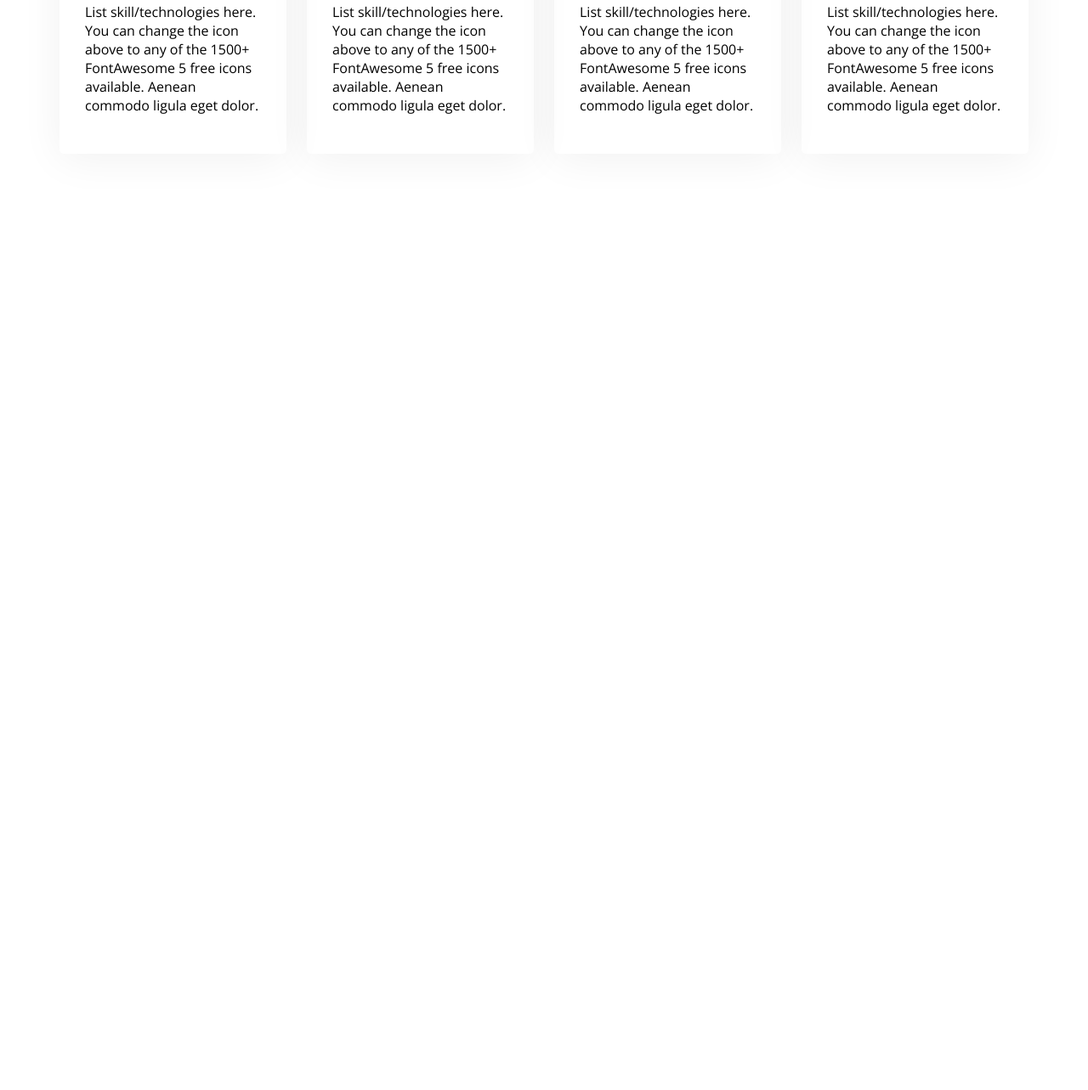
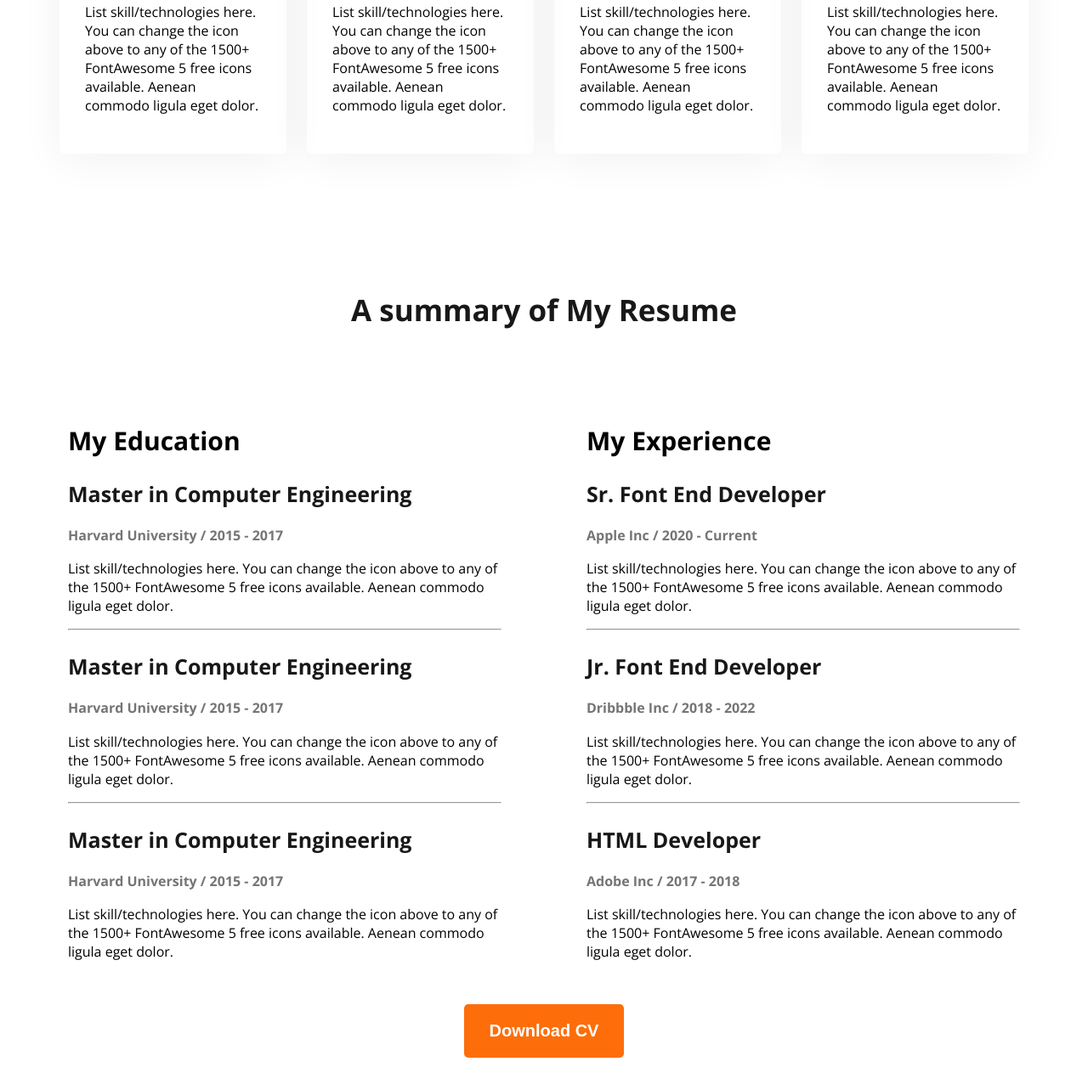
Before and after one commit to HasmirHassan/web-dev-portfolio, a plain HTML site: page index.html in a window 1280 px wide. Shown: the part 1897-3180 px from the top of the page at 85% size. Before the commit the page ends 2208 px from the top, so only its background shows below. Drawn offline with nearby package versions, Linux system fonts and the light colour scheme.

Commit message:
education and experience section added

```diff
--- a/index.html
+++ b/index.html
@@ -79,6 +79,50 @@
                 </div>
             </div>
         </section>
+
+        <section class="resume">
+            <h1 class=" section-title text-center">A summary of My Resume</h1>
+            <div class="resume-content">
+                <div class="education">
+                    <h2>My Education</h2>
+                    <h3 class="education-title section-title">Master in Computer Engineering</h3>
+                    <h4 class="education-subtitle skill-title dark-3">Harvard University / 2015 - 2017</h4>
+                    <p class="education-content skill-des">List skill/technologies here. You can change the icon above
+                        to any of the 1500+ FontAwesome 5 free icons available. Aenean commodo ligula eget dolor.</p>
+                        <hr>
+                        <h3 class="education-title section-title">Master in Computer Engineering</h3>
+                        <h4 class="education-subtitle skill-title dark-3">Harvard University / 2015 - 2017</h4>
+                        <p class="education-content skill-des">List skill/technologies here. You can change the icon above
+                            to any of the 1500+ FontAwesome 5 free icons available. Aenean commodo ligula eget dolor.</p>
+                            <hr>
+                            <h3 class="education-title section-title">Master in Computer Engineering</h3>
+                            <h4 class="education-subtitle skill-title dark-3">Harvard University / 2015 - 2017</h4>
+                            <p class="education-content skill-des">List skill/technologies here. You can change the icon above
+                                to any of the 1500+ FontAwesome 5 free icons available. Aenean commodo ligula eget dolor.</p>
+                </div>
+                <div class="experience">
+                    <h2>My Experience</h2>
+                    <h3 class="experience-title section-title">Sr. Font End Developer</h3>
+                    <h4 class="experience-subtitle skill-title dark-3">Apple Inc / 2020 - Current</h4>
+                    <p class="experience-content skill-des">List skill/technologies here. You can change the icon above
+                        to any of the 1500+ FontAwesome 5 free icons available. Aenean commodo ligula eget dolor.</p>
+                        <hr>
+                        <h3 class="experience-title section-title">Jr. Font End Developer</h3>
+                    <h4 class="experience-subtitle skill-title dark-3">Dribbble Inc / 2018 - 2022</h4>
+                    <p class="education-content skill-des">List skill/technologies here. You can change the icon above
+                        to any of the 1500+ FontAwesome 5 free icons available. Aenean commodo ligula eget dolor.</p>
+                        <hr>
+                        <h3 class="experience-title section-title">HTML Developer</h3>
+                    <h4 class="experience-subtitle skill-title dark-3">Adobe Inc / 2017 - 2018</h4>
+                    <p class="experience-content skill-des">List skill/technologies here. You can change the icon above
+                        to any of the 1500+ FontAwesome 5 free icons available. Aenean commodo ligula eget dolor.</p>
+
+                </div>
+            </div>
+            <div class="text-center">
+                <button class="btn-primary">Download CV</button>
+            </div>
+        </section>
     </main>
     <footer>
 
--- a/styles/style.css
+++ b/styles/style.css
@@ -133,3 +133,37 @@ main section{
     border-radius: 5px;
     box-shadow: 0px 6px 50px 0px rgba(0, 0, 0, 0.06);
 }
+.resume h1{
+  margin: 50px 20px;
+  padding: 30px 20px;
+}
+.resume-content{
+  display: flex;
+  gap: 20px;
+}
+.resume-content h2{
+  font-size: 30px;
+  font-weight: bold;
+
+}
+.resume-content h3{
+  font-size: 25px;
+  font-weight: bold;
+}
+.resume-content h4{
+  margin-top: 10px;
+  padding-top: 0;
+  line-height: 14px;
+}
+.education{
+  margin-right: 30px;
+  padding: 5px 10px;
+}
+.experience{
+  margin-left: 30px;
+  padding: 5px 10px;
+}
+.resume button{
+  margin-top: 30px;
+  padding: 20px 30px;
+}
```
